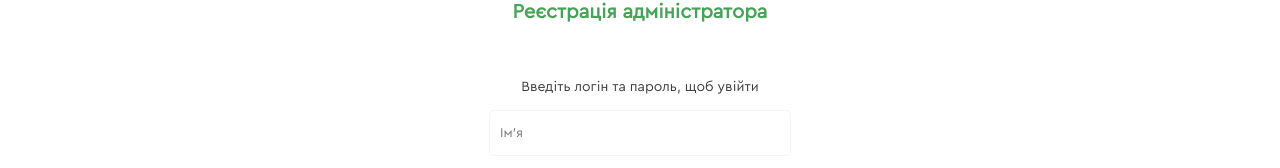
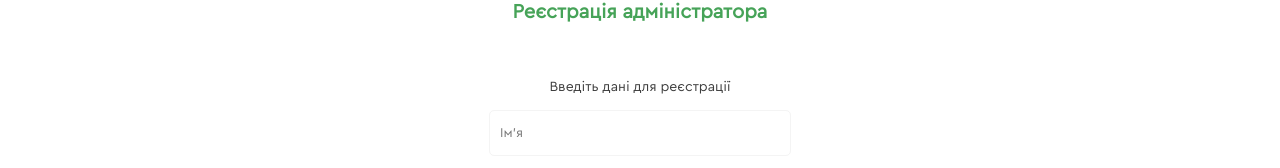
Before and after one commit to grishanych/test-donate, a React (Create React App) app: page /adm-registration in a window 1280 px wide. Shown: the part 225-393 px from the top of the page. Built offline with nearby package versions, Linux system fonts and the light colour scheme.

Commit message:
corrected

```diff
--- a/src/components/registration/Registration.jsx
+++ b/src/components/registration/Registration.jsx
@@ -84,7 +84,7 @@ function Registration({ headline, to }){
     <section className={styles.windowWrapper}>
       <div className={styles.window}>
         <h1 className={styles.headline}>{headline}</h1>
-        <p className={`${styles.text} ${styles.headlineText}`}>Введіть логін та пароль, щоб увійти</p>
+        <p className={`${styles.text} ${styles.headlineText}`}>Введіть дані для реєстрації</p>
 
         <Formik
           initialValues={{
```
